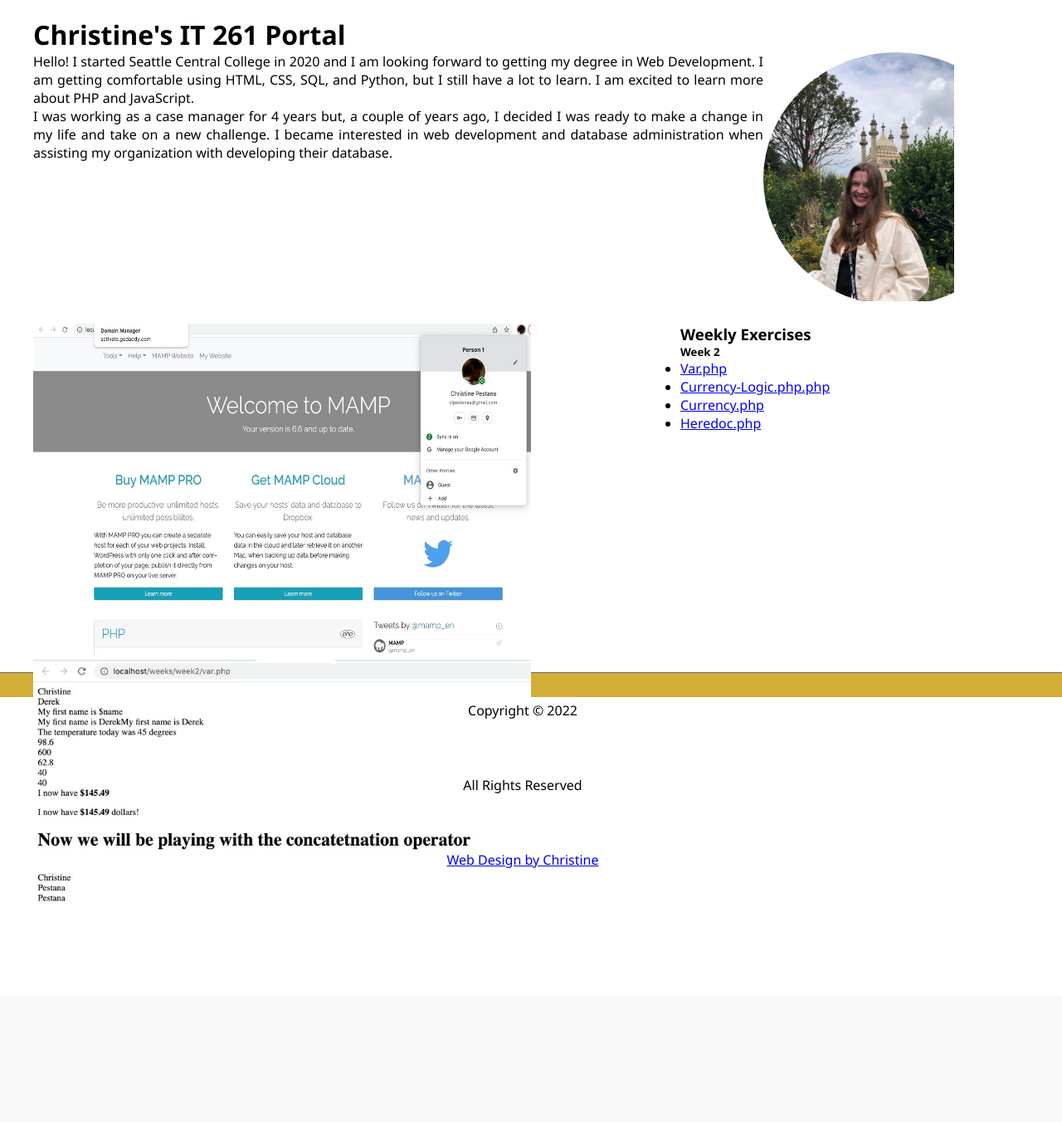
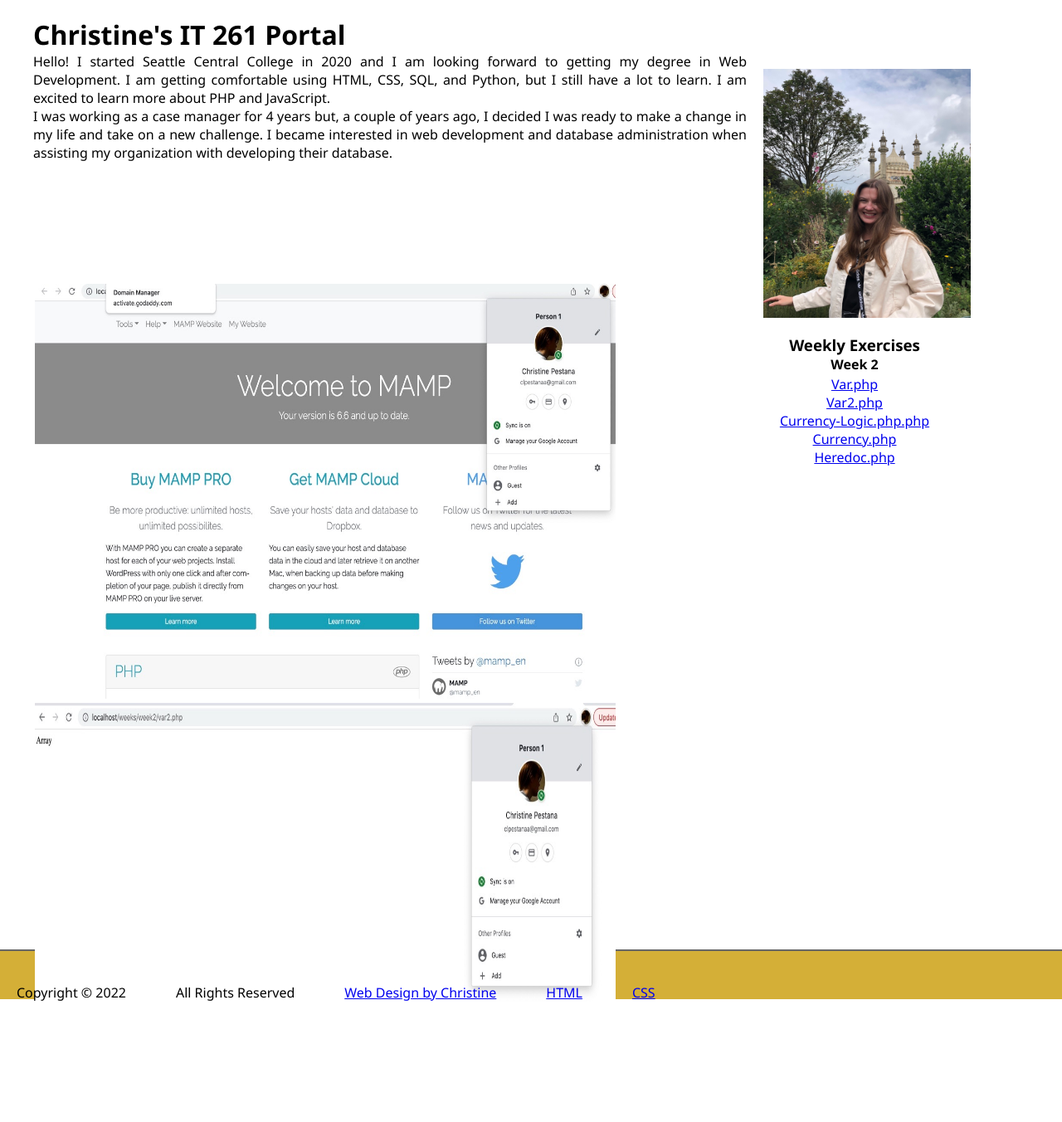
Before and after one commit to cpestana/it261, a PHP site: page /website/index.php in a window 1280 px wide. Shown: the part 155-1507 px from the top of the page at 83% size. Before the commit the page ends 1241 px from the top, so only its background shows below. Run offline with PHP 8.4, Linux system fonts and the light colour scheme.

Commit message:
commit changes

```diff
--- a/css/styles.css
+++ b/css/styles.css
@@ -119,6 +119,7 @@
     line-height:60px;
     background: #D4AF37;
 
+
 }
 
 footer li{
--- a/website/css/styles.css
+++ b/website/css/styles.css
@@ -58,9 +58,9 @@
 }
 
 #hero {
-    height: 350px;
-    background:#ffffff;
-    margin-bottom:20px;
+    height: 300px;
+    background: #ffffff;
+    margin-bottom: 20px;
     clear: both;
 }
 
@@ -68,43 +68,63 @@
 
 main {
     width: 750px;
-    height: 400px;
-    margin-bottom:20px;
+    height: 800px;
+    margin-bottom:10px;
     background: #ffffff;
     float:left;
+    margin: 2px;
+
+}
+
+#mamppages {
+    width: 100%;
+    height: 100%;
+    object-fit: contain;
+    margin-bottom: 20px;
 
 }
 
 #images {
 
-    display: block;
-    border-radius: 50%;
-    width: 320px;
-    margin: auto;
-    float: right;
-    overflow: hidden;
+   border-radius: 50%;
+   width: 300px;
+   height: 300px;
+   margin: 20px;
+   float: right;
 
- }
+}
 
 aside{
     width:35%;
     height:300px;
     float: right;
+    text-align: center;
+
 }
 
+aside ul{
+    margin: 2px;
+}
+
+aside li{
+
+    list-style-type: none;
+}
+
+
 footer {
-    border-top: 1px solid #666;
+    border-top: 2px solid #666;
     clear:both;
-    height:30px;
-    line-height:50px;
-    text-align:center;
+    height:60px;
+    line-height:60px;
     background: #D4AF37;
 
 }
 
 footer li{
-    float:center;
+    float:left;
     margin-right:20px;
     list-style-type:none;
     padding: 20px;
+    text-align: center;
 }
--- a/website/index.php
+++ b/website/index.php
@@ -45,7 +45,7 @@
     </div> <!--end h1-header-->
 
     <div id="images">
-        <img src="images/Me.jpg" alt="picforsite" width="230" height="300"/>
+        <img src="images/Me.jpg" alt="picforsite" width="250" height="300"/>
     </div><!--end images-->
 
     <div id="paragraph-header">
@@ -60,8 +60,8 @@
 <main>
 
     <div id = "mamppages">
-<img src="images/mamppage.jpg" alt="mamppage" width="600" height="400"/>
-<img src="images/page2.jpg" alt="mamppage2" width="600" height="400"/>
+<img src="images/mamppage.jpg" alt="mamppage" width="700" height="500"/>
+<img src="images/errorpage.jpg" alt="mamppage2" width="700" height="500"/>
 
     </div><!--end mamppages-->
 
@@ -70,9 +70,10 @@
 <aside>
 
     <h3>Weekly Exercises</h3>
-    <h5>Week 2</h5>
+    <h4>Week 2</h4>
         <ul>
         <li><a href="weeks/week2/var.php">Var.php</a></li>
+        <li><a href="weeks/week2/var2.php">Var2.php</a></li>
         <li><a href="weeks/week2/currency-logic.php">Currency-Logic.php.php</a></li>
         <li><a href="weeks/week2/currency.php">Currency.php</a></li>
         <li><a href="weeks/week2/heredoc.php">Heredoc.php</a></li>
@@ -89,6 +90,8 @@
     </li>
     <li>All Rights Reserved</li>
     <li><a href="../index.php">Web Design by Christine</a></li>
+    <li><a href="https://validator.w3.org/nu/?showsource=yes&showoutline=yes&showimagereport=yes&doc=https%3A%2F%2Fchristine-it-261-portal.herokuapp.com%2F">HTML</a></li>
+    <li><a href="https://jigsaw.w3.org/css-validator/validator?uri=https%3A%2F%2Fchristine-it-261-portal.herokuapp.com%2F&profile=css3svg&usermedium=all&warning=1&vextwarning=&lang=en">CSS</a></li>
 </ul>
 </div> <!--end inner-footer-->
     </footer>
```
Also changed, not shown: index.php (+4 -3 lines), images/errorpage.jpg (added).
